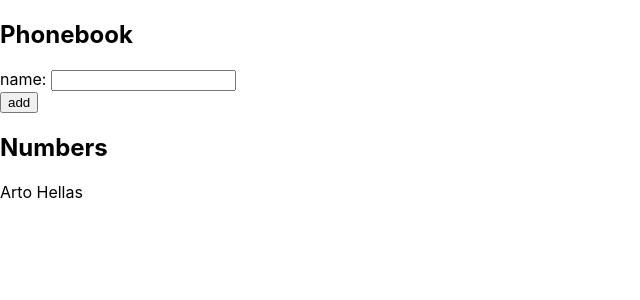
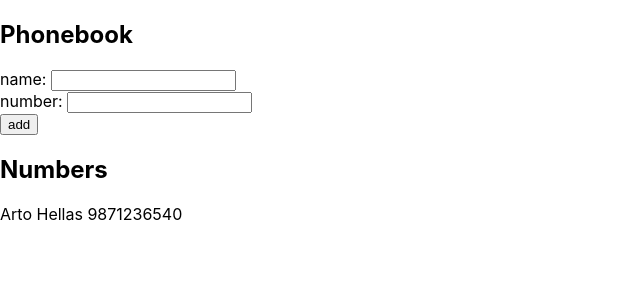
Before and after one commit to faisal6621/mooc-fullstack, a React (Create React App) app in the folder phonebook/: page / in a window 1280 px wide. Shown: the top 300 px of the page, without its empty margins (0-640 px from the left). Built offline with nearby package versions, Linux system fonts and the light colour scheme.

Commit message:
part2: 2.8

```diff
--- a/phonebook/src/App.js
+++ b/phonebook/src/App.js
@@ -1,24 +1,27 @@
 import React, { useState } from "react";
 
-const Number = ({ name }) =>
-    <p>{name}</p>
+const Number = ({ person }) =>
+    <p>{person.name} {person.number}</p>
 
 const App = () => {
     const [persons, setPersons] = useState([
-        { name: 'Arto Hellas' }
+        { name: 'Arto Hellas', number: '9871236540' }
     ])
     const [newName, setNewName] = useState('')
+    const [newNumber, setNewNumber] = useState('')
 
     const addPerson = (event) => {
         event.preventDefault()
         const newPerson = {
-            name: newName
+            name: newName,
+            number: newNumber
         }
         if (persons.find(person => person.name === newName)) {
             alert(`${newName} is already added to phonebook`)
         } else {
             setPersons(persons.concat(newPerson))
             setNewName('')
+            setNewNumber('')
         }
     }
 
@@ -26,16 +29,17 @@ const App = () => {
         <div>
             <h2>Phonebook</h2>
             <form onSubmit={addPerson}>
-                <div>
-                    name: <input value={newName}
-                        onChange={event => setNewName(event.target.value)} />
+                <div>name: <input value={newName}
+                    onChange={event => setNewName(event.target.value)} />
                 </div>
+                <div>number: <input value={newNumber}
+                    onChange={event => setNewNumber(event.target.value)} /></div>
                 <div>
                     <button type="submit">add</button>
                 </div>
             </form>
             <h2>Numbers</h2>
-            {persons.map(person => <Number key={person.name} name={person.name} />)}
+            {persons.map(person => <Number key={person.name} person={person} />)}
         </div>
     )
 }
```
